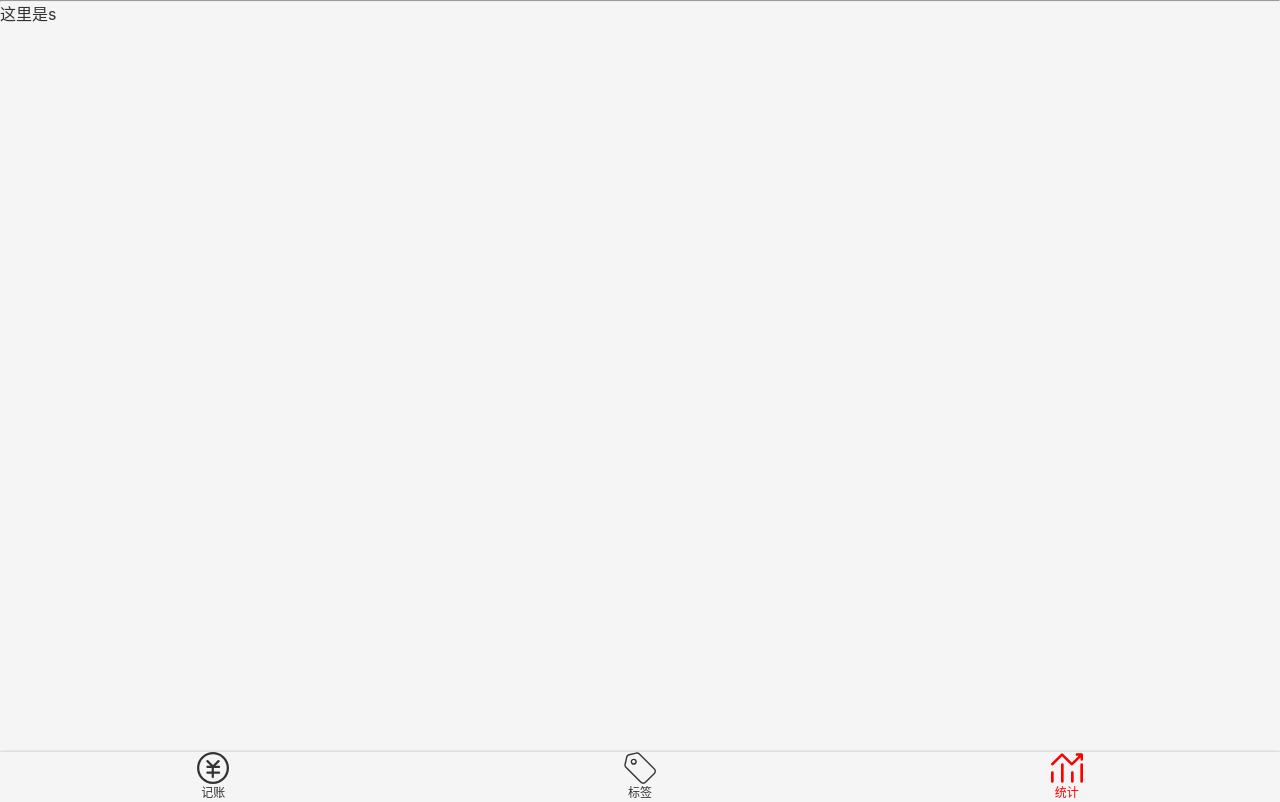
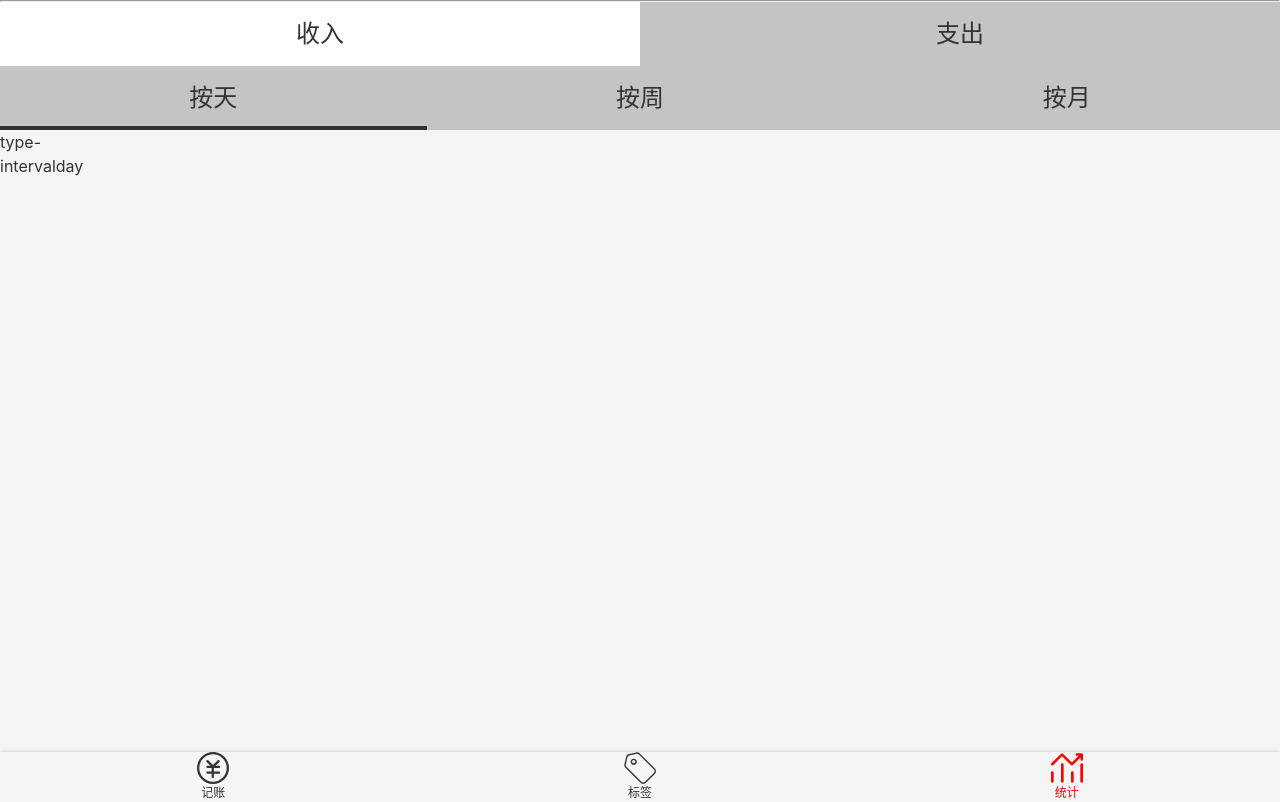
Before and after one commit to yruirui/account, a Vue app: page /#/statistics in a window 1280 px wide. Built offline with nearby package versions, Linux system fonts and the light colour scheme.

Commit message:
抽离tabs.vue使用在statistics.vue里面

```diff
--- a/src/components/LabelsEdit.vue
+++ b/src/components/LabelsEdit.vue
@@ -6,7 +6,7 @@
       <sapn class="rightIcon"></sapn>
     </div>
     <div class="fontWrapper">
-      <Notes :value="tag.name"
+      <Notes :value="currenTag.name"
              @update:value="updateTag"
              placeholder="请输入标签名"
              field-name="标签名"/>
@@ -28,7 +28,7 @@ import Button from '@/components/Button.vue';
   components: {Button, Notes},
 })
 export default class LabelsEdit extends Vue {
-  get tag() {
+  get currenTag() {
     return this.$store.state.currentTag;
   }
 
@@ -36,20 +36,20 @@ export default class LabelsEdit extends Vue {
     const id = this.$route.params.id;
     this.$store.commit('fetchTags');
     this.$store.commit('setCurrentTag', id);
-    if (!this.tag) {
+    if (!this.currenTag) {
       this.$router.replace('/404');
     }
   }
 
   updateTag(name: string) {
-    if (this.tag) {
-      this.$store.commit('updateTag',{id:this.tag.id,name})
+    if (this.currenTag) {
+      this.$store.commit('updateTag',{id:this.currenTag.id,name})
     }
   }
 
   removeTag(id: string) {
-    if (this.tag) {
-      this.$store.commit('removeTag',this.tag.id)
+    if (this.currenTag) {
+      this.$store.commit('removeTag',this.currenTag.id)
     }
   }
 
--- /dev/null
+++ b/src/components/Tabs.vue
@@ -0,0 +1,61 @@
+<template>
+  <ul class='tabs'>
+    <li v-for="item in dataSource" :key="item.value"
+        @click="selecte(item)" :class=liClass(item)>
+      {{ item.text }}
+    </li>
+  </ul>
+</template>
+
+<script lang='ts'>
+import Vue from 'vue';
+import {Component, Prop} from 'vue-property-decorator';
+
+type dataSourceItem = { text: string, value: string }
+@Component
+export default class Tabs extends Vue {
+  @Prop({required: true, type: Array}) dataSource!: dataSourceItem[];
+  @Prop() readonly value!: string;
+  @Prop(String) classPrefix?: string;
+
+  liClass(item: dataSourceItem) {
+    return {
+      [this.classPrefix + '-tabs-item']: this.classPrefix,
+      selected: item.value === this.value
+    };
+  }
+
+  selecte(item: dataSourceItem) {
+    this.$emit('update:value', item.value);
+  }
+}
+</script>
+
+<style scoped lang='scss'>
+.tabs {
+  background: #c4c4c4;
+  display: flex;
+  text-align: center;
+  font-size: 24px;
+
+  > li {
+    width: 50%;
+    height: 64px;
+    display: flex;
+    justify-content: center;
+    align-items: center;
+    position: relative;
+
+    &.selected::after {
+      content: '';
+      position: absolute;
+      bottom: 0;
+      left: 0;
+      width: 100%;
+      height: 4px;
+      background: #333;
+
+    }
+  }
+}
+</style>
--- a/src/components/Types.vue
+++ b/src/components/Types.vue
@@ -1,7 +1,7 @@
 <template>
   <ul class='types'>
-    <li :class="value==='-'&& 'selected'" @click="selectType('-')">收入</li>
-    <li :class="value==='+'&& 'selected'" @click="selectType('+')">支出</li>
+    <li :class="{[classPrefix+'-item']:classPrefix,selected:value==='-'}" @click="selectType('-')">收入</li>
+    <li :class="{[classPrefix+'-item']:classPrefix,selected:value==='+'}" @click="selectType('+')">支出</li>
   </ul>
 </template>
 
@@ -18,6 +18,7 @@ import {Component,Prop} from 'vue-property-decorator';
 export default class Types extends Vue {
   @Prop(Number) xxx: number |undefined;
   @Prop() readonly value!:string;
+  @Prop(String) classPrefix?:string
 
   //helloMsg='hello'+this.propMessage;
   selectType(type: string) {
--- a/src/views/Money.vue
+++ b/src/views/Money.vue
@@ -18,7 +18,7 @@ import Types from '@/components/Types.vue';
 import Notes from '@/components/Notes.vue';
 
 
-//todo
+
 //const tagList = store.tagList;
 //  //数据库升级和转移的一些处理
 // const version = window.localStorage.getItem('version') || '0';
--- a/src/views/Statistics.vue
+++ b/src/views/Statistics.vue
@@ -1,15 +1,45 @@
 <template>
-<layout>
-    这里是s
-    </layout>
+  <layout>
+    <Tabs class-prefix="type" :data-source="array2" :value.sync="type"/>
+    <Tabs class-prefix="interval" :data-source="array" :value.sync="interval"/>
+    <div>
+      type{{type}}
+      <br/>
+      interval{{interval}}
+    </div>
+  </layout>
 </template>
+<style scoped lang="scss">
+::v-deep .type-tabs-item {
+  background: white;
 
+  &.selected {
+    background: #c4c4c4;
+
+    &::after {
+      display: none;
+    }
+  }
+}
+</style>
 <script>
-export default {
-  name: "Statistics"
+import Vue from "vue";
+import {Component} from "vue-property-decorator";
+import Types from "@/components/Types";
+import Tabs from "@/components/Tabs";
+
+
+@Component({
+  components: {Tabs, Types}
+})
+export default class Statistics extends Vue {
+  type = '-'
+  array = [{text: '按天', value: 'day'},
+    {text: '按周', value: 'week'},
+    {text: '按月', value: 'month'},
+  ]
+  interval='day'
+  array2=[{text: '收入', value: '+'},
+    {text: '支出', value: '-'},]
 }
 </script>
-
-<style scoped>
-
-</style>
```
